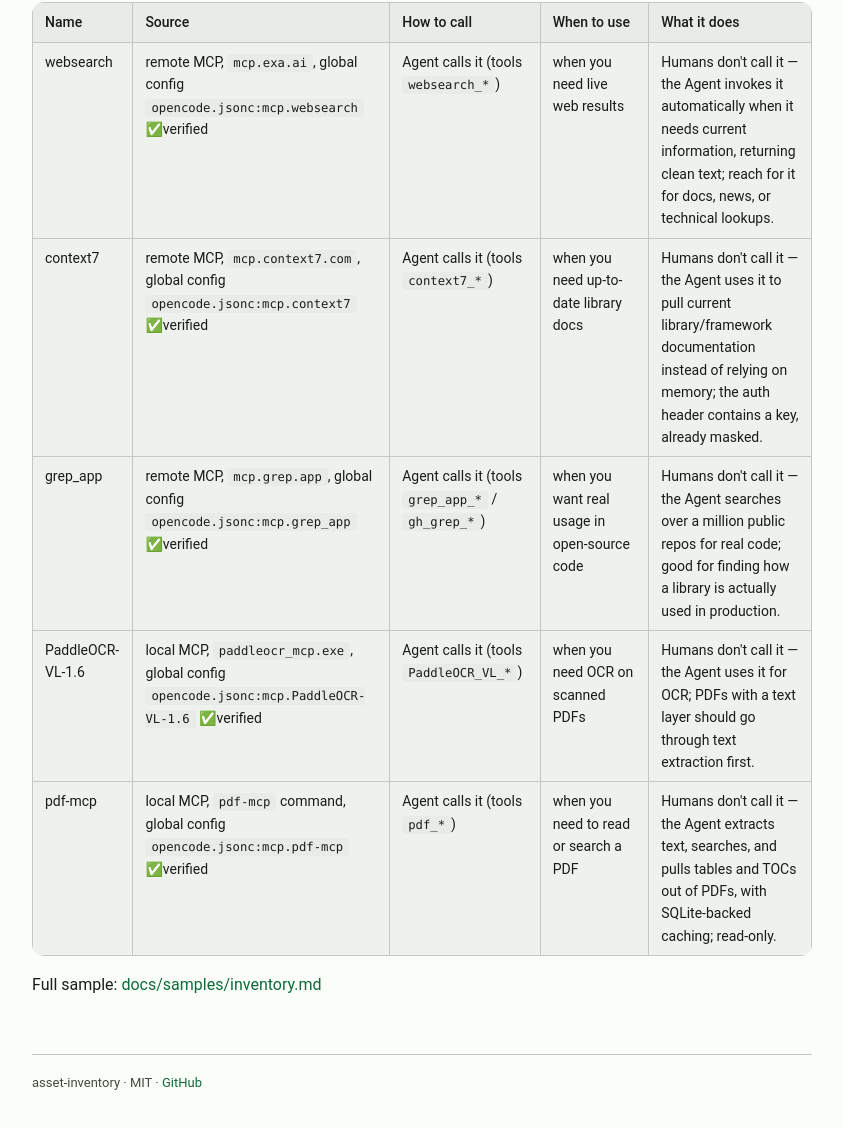
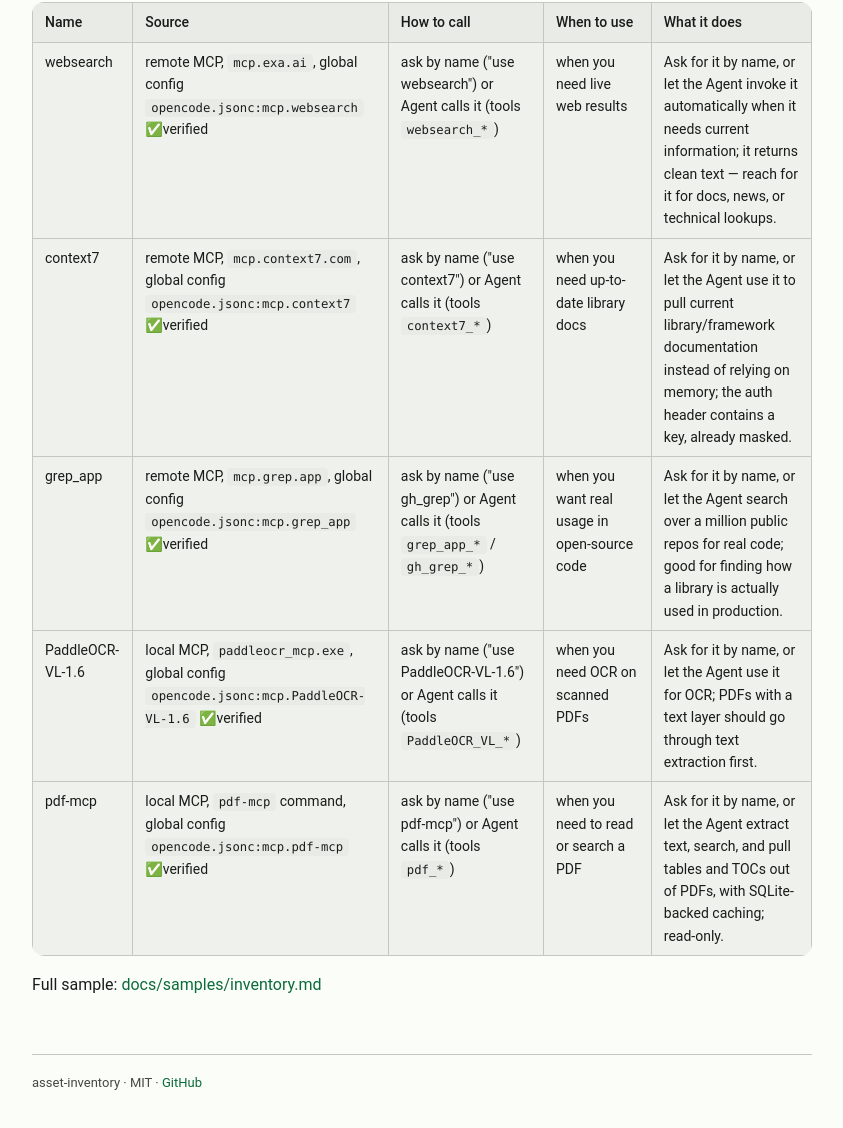
Before and after one commit to sogeisetsu/asset-inventory, a plain HTML site: page docs/inventory.html in a window 1280 px wide. Shown: the part 1066-2194 px from the top of the page, without its empty margins (218-1061 px from the left). Drawn offline with Linux system fonts and the light colour scheme.

Commit message:
fix(mcp): list real invocation paths instead of claiming Agent-only
The skill and every sample asserted that a human never calls an MCP server.
That is false: a human reaches an MCP by asking its name in a prompt, MCP
Prompts register as /prompt-name slash commands, and some servers ship their
own CLI/HTTP endpoint.

- SKILL.md: Cell Conventions, Table 5 overview, Discover step 6, and
  Anti-patterns now require listing all real paths and forbid Agent-only claims.
- references/checklist.md: add a Table 5 invocation-path item.
- references/format-example.md: fix the MCP and in-page-browser examples.
- Sync all samples: docs/samples/*, docs/inventory.html,
  docs/asset-inventory-json.html.
- Bump to 1.7.2; update TODO and both changelogs.

```diff
--- a/docs/inventory.html
+++ b/docs/inventory.html
@@ -83,11 +83,11 @@
     <table class="md-table">
       <thead><tr><th>Name</th><th>Source</th><th>How to call</th><th>When to use</th><th>What it does</th></tr></thead>
       <tbody>
-        <tr><td>websearch</td><td>remote MCP, <code>mcp.exa.ai</code>, global config <code>opencode.jsonc:mcp.websearch</code> ✅verified</td><td>Agent calls it (tools <code>websearch_*</code>)</td><td>when you need live web results</td><td>Humans don't call it — the Agent invokes it automatically when it needs current information, returning clean text; reach for it for docs, news, or technical lookups.</td></tr>
-        <tr><td>context7</td><td>remote MCP, <code>mcp.context7.com</code>, global config <code>opencode.jsonc:mcp.context7</code> ✅verified</td><td>Agent calls it (tools <code>context7_*</code>)</td><td>when you need up-to-date library docs</td><td>Humans don't call it — the Agent uses it to pull current library/framework documentation instead of relying on memory; the auth header contains a key, already masked.</td></tr>
-        <tr><td>grep_app</td><td>remote MCP, <code>mcp.grep.app</code>, global config <code>opencode.jsonc:mcp.grep_app</code> ✅verified</td><td>Agent calls it (tools <code>grep_app_*</code> / <code>gh_grep_*</code>)</td><td>when you want real usage in open-source code</td><td>Humans don't call it — the Agent searches over a million public repos for real code; good for finding how a library is actually used in production.</td></tr>
-        <tr><td>PaddleOCR-VL-1.6</td><td>local MCP, <code>paddleocr_mcp.exe</code>, global config <code>opencode.jsonc:mcp.PaddleOCR-VL-1.6</code> ✅verified</td><td>Agent calls it (tools <code>PaddleOCR_VL_*</code>)</td><td>when you need OCR on scanned PDFs</td><td>Humans don't call it — the Agent uses it for OCR; PDFs with a text layer should go through text extraction first.</td></tr>
-        <tr><td>pdf-mcp</td><td>local MCP, <code>pdf-mcp</code> command, global config <code>opencode.jsonc:mcp.pdf-mcp</code> ✅verified</td><td>Agent calls it (tools <code>pdf_*</code>)</td><td>when you need to read or search a PDF</td><td>Humans don't call it — the Agent extracts text, searches, and pulls tables and TOCs out of PDFs, with SQLite-backed caching; read-only.</td></tr>
+        <tr><td>websearch</td><td>remote MCP, <code>mcp.exa.ai</code>, global config <code>opencode.jsonc:mcp.websearch</code> ✅verified</td><td>ask by name ("use websearch") or Agent calls it (tools <code>websearch_*</code>)</td><td>when you need live web results</td><td>Ask for it by name, or let the Agent invoke it automatically when it needs current information; it returns clean text — reach for it for docs, news, or technical lookups.</td></tr>
+        <tr><td>context7</td><td>remote MCP, <code>mcp.context7.com</code>, global config <code>opencode.jsonc:mcp.context7</code> ✅verified</td><td>ask by name ("use context7") or Agent calls it (tools <code>context7_*</code>)</td><td>when you need up-to-date library docs</td><td>Ask for it by name, or let the Agent use it to pull current library/framework documentation instead of relying on memory; the auth header contains a key, already masked.</td></tr>
+        <tr><td>grep_app</td><td>remote MCP, <code>mcp.grep.app</code>, global config <code>opencode.jsonc:mcp.grep_app</code> ✅verified</td><td>ask by name ("use gh_grep") or Agent calls it (tools <code>grep_app_*</code> / <code>gh_grep_*</code>)</td><td>when you want real usage in open-source code</td><td>Ask for it by name, or let the Agent search over a million public repos for real code; good for finding how a library is actually used in production.</td></tr>
+        <tr><td>PaddleOCR-VL-1.6</td><td>local MCP, <code>paddleocr_mcp.exe</code>, global config <code>opencode.jsonc:mcp.PaddleOCR-VL-1.6</code> ✅verified</td><td>ask by name ("use PaddleOCR-VL-1.6") or Agent calls it (tools <code>PaddleOCR_VL_*</code>)</td><td>when you need OCR on scanned PDFs</td><td>Ask for it by name, or let the Agent use it for OCR; PDFs with a text layer should go through text extraction first.</td></tr>
+        <tr><td>pdf-mcp</td><td>local MCP, <code>pdf-mcp</code> command, global config <code>opencode.jsonc:mcp.pdf-mcp</code> ✅verified</td><td>ask by name ("use pdf-mcp") or Agent calls it (tools <code>pdf_*</code>)</td><td>when you need to read or search a PDF</td><td>Ask for it by name, or let the Agent extract text, search, and pull tables and TOCs out of PDFs, with SQLite-backed caching; read-only.</td></tr>
       </tbody>
     </table>
   </div>
@@ -96,11 +96,11 @@
     <table class="md-table">
       <thead><tr><th>名称</th><th>来源</th><th>调用方式</th><th>何时用</th><th>干什么</th></tr></thead>
       <tbody>
-        <tr><td>websearch</td><td>远端 MCP，<code>mcp.exa.ai</code>，全局配置 <code>opencode.jsonc:mcp.websearch</code> ✅实测</td><td>Agent 自调（工具 <code>websearch_*</code>）</td><td>需要联网实时搜索时</td><td>人不用叫，Agent 在需要实时信息时自动调它，返回清洁文本；查文档、查新闻、查技术细节时用。</td></tr>
-        <tr><td>context7</td><td>远端 MCP，<code>mcp.context7.com</code>，全局配置 <code>opencode.jsonc:mcp.context7</code> ✅实测</td><td>Agent 自调（工具 <code>context7_*</code>）</td><td>需要最新的库/框架文档时</td><td>人不用叫，Agent 用它拉取最新的库文档而不是靠记忆；其 auth 头含密钥，已打码。</td></tr>
-        <tr><td>grep_app</td><td>远端 MCP，<code>mcp.grep.app</code>，全局配置 <code>opencode.jsonc:mcp.grep_app</code> ✅实测</td><td>Agent 自调（工具 <code>grep_app_*</code> / <code>gh_grep_*</code>）</td><td>想在真实开源代码里找用法时</td><td>人不用叫，Agent 用它检索上百万公开仓库的真实代码；适合找某个库的实际用法或生产环境示例。</td></tr>
-        <tr><td>PaddleOCR-VL-1.6</td><td>本地 MCP，<code>paddleocr_mcp.exe</code>，全局配置 <code>opencode.jsonc:mcp.PaddleOCR-VL-1.6</code> ✅实测</td><td>Agent 自调（工具 <code>PaddleOCR_VL_*</code>）</td><td>需要识别图片型/扫描版 PDF 时</td><td>人不用叫，Agent 用它做 OCR 解析；有文字层的 PDF 应先走文本提取，无文字层再用它。</td></tr>
-        <tr><td>pdf-mcp</td><td>本地 MCP，<code>pdf-mcp</code> 命令，全局配置 <code>opencode.jsonc:mcp.pdf-mcp</code> ✅实测</td><td>Agent 自调（工具 <code>pdf_*</code>）</td><td>需要读取、检索或抽取 PDF 内容时</td><td>人不用叫，Agent 用它提取文本、检索、拉取表格与目录，带 SQLite 缓存；只读用途。</td></tr>
+        <tr><td>websearch</td><td>远端 MCP，<code>mcp.exa.ai</code>，全局配置 <code>opencode.jsonc:mcp.websearch</code> ✅实测</td><td>点名调用（"use websearch"）或 Agent 自调（工具 <code>websearch_*</code>）</td><td>需要联网实时搜索时</td><td>你可以点名调用它，Agent 在需要实时信息时也会自动调它，返回清洁文本；查文档、查新闻、查技术细节时用。</td></tr>
+        <tr><td>context7</td><td>远端 MCP，<code>mcp.context7.com</code>，全局配置 <code>opencode.jsonc:mcp.context7</code> ✅实测</td><td>点名调用（"use context7"）或 Agent 自调（工具 <code>context7_*</code>）</td><td>需要最新的库/框架文档时</td><td>你可以点名调用它，Agent 也会用它拉取最新的库文档而不是靠记忆；其 auth 头含密钥，已打码。</td></tr>
+        <tr><td>grep_app</td><td>远端 MCP，<code>mcp.grep.app</code>，全局配置 <code>opencode.jsonc:mcp.grep_app</code> ✅实测</td><td>点名调用（"use gh_grep"）或 Agent 自调（工具 <code>grep_app_*</code> / <code>gh_grep_*</code>）</td><td>想在真实开源代码里找用法时</td><td>你可以点名调用它，Agent 也会用它检索上百万公开仓库的真实代码；适合找某个库的实际用法或生产环境示例。</td></tr>
+        <tr><td>PaddleOCR-VL-1.6</td><td>本地 MCP，<code>paddleocr_mcp.exe</code>，全局配置 <code>opencode.jsonc:mcp.PaddleOCR-VL-1.6</code> ✅实测</td><td>点名调用（"use PaddleOCR-VL-1.6"）或 Agent 自调（工具 <code>PaddleOCR_VL_*</code>）</td><td>需要识别图片型/扫描版 PDF 时</td><td>你可以点名调用它，Agent 也会用它做 OCR 解析；有文字层的 PDF 应先走文本提取，无文字层再用它。</td></tr>
+        <tr><td>pdf-mcp</td><td>本地 MCP，<code>pdf-mcp</code> 命令，全局配置 <code>opencode.jsonc:mcp.pdf-mcp</code> ✅实测</td><td>点名调用（"use pdf-mcp"）或 Agent 自调（工具 <code>pdf_*</code>）</td><td>需要读取、检索或抽取 PDF 内容时</td><td>你可以点名调用它，Agent 也会用它提取文本、检索、拉取表格与目录，带 SQLite 缓存；只读用途。</td></tr>
       </tbody>
     </table>
   </div>
```
Also changed, not shown: docs/asset-inventory-json.html (+6 -6 lines), docs/samples/asset-inventory.json (+5 -5 lines), 9 other files.
